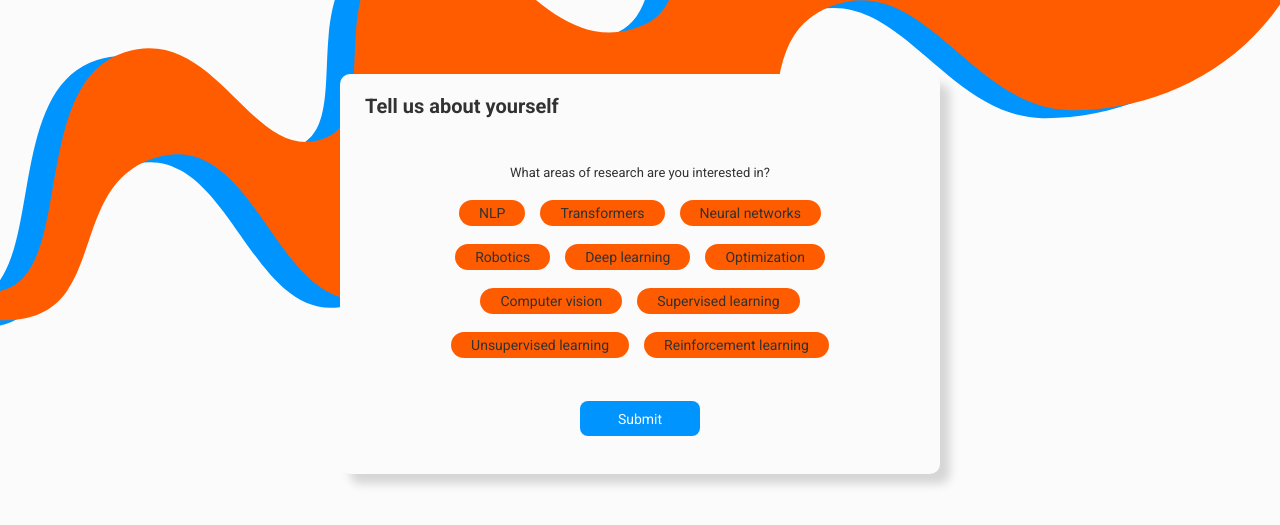
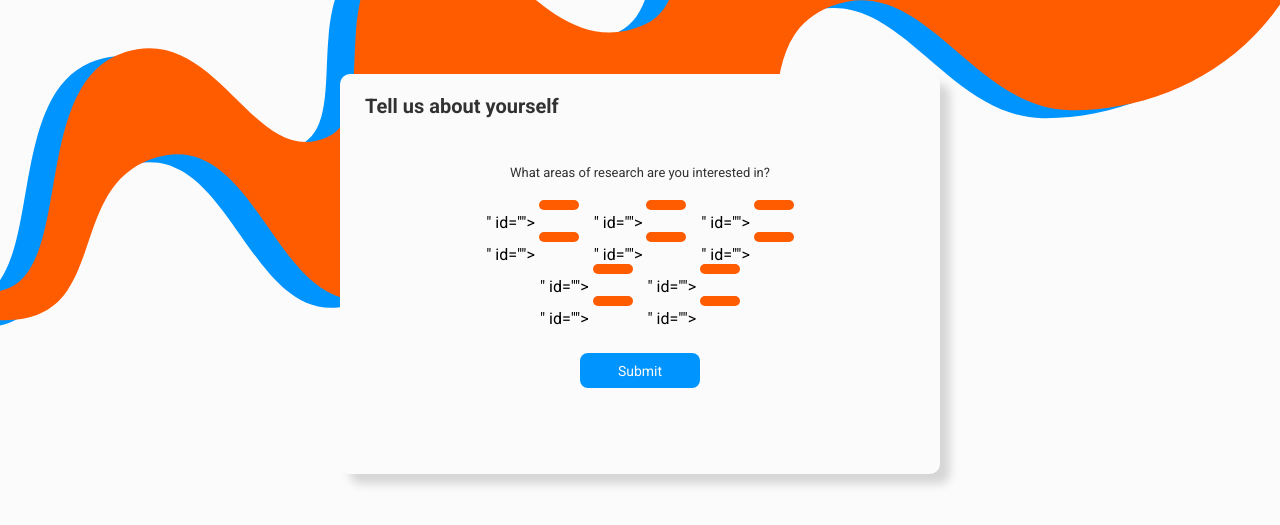
Before and after one commit to Adam-Mazur/gradientdigest, a Flask app: template templates/interests.html in a window 1280 px wide. Shown: the part 219-744 px from the top of the page. Run offline with Flask 3, Linux system fonts and the light colour scheme; the template is opened without the code that fills it: values that come from a table or form of the project are taken from there, others are empty; tables that the repository leaves empty hold one stand-in row (values such as "Sample post"); form fields are guessed from the names that the template uses; parts of the project's set-up code (start-up, migrations or seed data) failed here and were passed over.

Commit message:
Made interests form cleaner by removing FlaskForm
Interests form now uses plain HTML form
I also added some comments in the main file and fixed some minor bugs

```diff
--- a/main.py
+++ b/main.py
@@ -85,27 +85,6 @@ class SignUpForm(FlaskForm):
             return True
         return False
 
-class InterestsForm(FlaskForm):
-    field_nlp = BooleanField("NLP")
-    field_transformers = BooleanField("Transformers")
-    field_neural_networks = BooleanField("Neural networks")
-    field_robotics = BooleanField("Robotics")
-    field_deep_learning = BooleanField("Deep learning")
-    field_optimization = BooleanField("Optimization")
-    field_computer_vision = BooleanField("Computer vision")
-    field_supervised_learning = BooleanField("Supervised learning")
-    field_unsupervised_learning = BooleanField("Unsupervised learning")
-    field_reinforcement_learning = BooleanField("Reinforcement learning")
-    interests_submit = SubmitField("Submit")
-
-    def validate(self, **kwargs):
-        validators = FlaskForm.validate(self)
-        # At least one field must be selected
-        attribures = list(map(lambda x: getattr(self, x), dir(self)))
-        if validators and any(map(lambda x: isinstance(x, BooleanField) and x.data, attribures)):
-            return True
-        return False
-
 # ---------------------------------------------------------
 # Endpoints
 @app.route('/login', methods=['GET', 'POST'])
@@ -154,48 +133,53 @@ def sign_up():
 
     return render_template("sign_up.html", sign_up_form=form)
 
+# The labels for the interests page form and their tokens after text normalization
+label_to_tokens = {
+    "NLP": ["nlp"],
+    "Transformers": ["transformers"],
+    "Neural networks": ["neural", "network"],
+    "Robotics": ["robotics"],
+    "Deep learning": ["deep", "learn"],
+    "Optimization": ["optimization"],
+    "Computer vision": ["computer", "vision"],
+    "Supervised learning": ["supervised", "learn"],
+    "Unsupervised learning": ["unsupervised", "learn"],
+    "Reinforcement learning": ["reinforcement", "learn"]
+}
+
 @app.route('/interests', methods=['GET', 'POST'])
 def interests():
     if not session['email']:
         flash("You cannot access this page")
         return redirect(url_for('login'))
-    form = InterestsForm()
-    if form.validate_on_submit():
-        user = User.query.get(session['email'])
+    if request.method == 'POST':
+        at_least_one_toggled = False
         # Getting data from the form to the database
-        label_to_tokens = {
-            "NLP": ["nlp"],
-            "Transformers": ["transformers"],
-            "Neural networks": ["neural", "network"],
-            "Robotics": ["robotics"],
-            "Deep learning": ["deep", "learn"],
-            "Optimization": ["optimization"],
-            "Computer vision": ["computer", "vision"],
-            "Supervised learning": ["supervised", "learn"],
-            "Unsupervised learning": ["unsupervised", "learn"],
-            "Reinforcement learning": ["reinforcement", "learn"]
-        }
         temp_dict = dict()
-        for attr in map(lambda x: getattr(form, x), dir(form)):
-            if not isinstance(attr, BooleanField) or isinstance(attr, SubmitField):
-                continue
-            tokens = label_to_tokens[attr.label.text]
-            for token in tokens:
-                temp_dict[token] = 1 if attr.data else 0
-
-        user.vector = temp_dict
-        try:
-            db.session.commit()
-            flash("Updated interests")
+        for chip in request.form:
+            if chip != "interests_submit" and request.form[chip] == 'on':
+                at_least_one_toggled = True
+                tokens = label_to_tokens[chip]
+                for token in tokens:
+                    temp_dict[token] = 1
+        if not at_least_one_toggled:
+            flash("You must select at least one field")
+        else:
+            user = User.query.get(session['email'])
+            user.vector = temp_dict
+            try:
+                db.session.commit()
+                flash("Updated interests")
+            except:
+                db.session.rollback()
+                flash("Something went wrong, try again")
             login_user(user, remember=True)
             session['email'] = ""
             return redirect(url_for('home_page', page=1))
-        except:
-            db.session.rollback()
-            flash("Something went wrong, try again")
 
-    return render_template("interests.html", interests_form=form)
+    return render_template("interests.html", interests_form=list(label_to_tokens.keys()))
 
+# This filter is used to format dates nicely on the home page
 @app.template_filter("display_date")
 def display_date(date):
     months = [
@@ -259,6 +243,9 @@ def logout():
     flash("Logged out successfully")
     return redirect(url_for("login"))
 
+# Interest page needs seperate logout route, because after signing up the user is redirected to the interests page
+# and only after going through the form they are logged in. So if the user wants to logout from the interests page
+# Their email needs to be deleted from the session, because that's the way the server remembers them.
 @app.route('/logout-interest')
 def logout_interests():
     session['email'] = ""
--- a/templates/interests.html
+++ b/templates/interests.html
@@ -25,56 +25,55 @@
         </p>
         <div style="padding-top: 20px;"></div>
         <form action="/interests" method="POST">
-            {{ interests_form.hidden_tag() }}
             <div class="chip-row">
                 <label>
-                    {{ interests_form.field_nlp() }}
-                    <span>NLP</span>
+                    <input type="checkbox" name="{{ interests_form[0] }}" id="{{ interests_form[0] }}">
+                    <span>{{ interests_form[0] }}</span>
                 </label>
                 <label>
-                    {{ interests_form.field_transformers() }}
-                    <span>Transformers</span>
+                    <input type="checkbox" name="{{ interests_form[1] }}" id="{{ interests_form[1] }}">
+                    <span>{{ interests_form[1] }}</span>
                 </label>
                 <label>
-                    {{ interests_form.field_neural_networks() }}
-                    <span>Neural networks</span>
+                    <input type="checkbox" name="{{ interests_form[2] }}" id="{{ interests_form[2] }}">
+                    <span>{{ interests_form[2] }}</span>
                 </label>
             </div>
             <div class="chip-row">
                 <label>
-                    {{ interests_form.field_robotics() }}
-                    <span>Robotics</span>
+                    <input type="checkbox" name="{{ interests_form[3] }}" id="{{ interests_form[3] }}">
+                    <span>{{ interests_form[3] }}</span>
                 </label>
                 <label>
-                    {{ interests_form.field_deep_learning() }}
-                    <span>Deep learning</span>
+                    <input type="checkbox" name="{{ interests_form[4] }}" id="{{ interests_form[4] }}">
+                    <span>{{ interests_form[4] }}</span>
                 </label>
                 <label>
-                    {{ interests_form.field_optimization() }}
-                    <span>Optimization</span>
+                    <input type="checkbox" name="{{ interests_form[5] }}" id="{{ interests_form[5] }}">
+                    <span>{{ interests_form[5] }}</span>
                 </label>
             </div>
             <div class="chip-row">
                 <label>
-                    {{ interests_form.field_computer_vision() }}
-                    <span>Computer vision</span>
+                    <input type="checkbox" name="{{ interests_form[6] }}" id="{{ interests_form[6] }}">
+                    <span>{{ interests_form[6] }}</span>
                 </label>
                 <label>
-                    {{ interests_form.field_supervised_learning() }}
-                    <span>Supervised learning</span>
+                    <input type="checkbox" name="{{ interests_form[7] }}" id="{{ interests_form[7] }}">
+                    <span>{{ interests_form[7] }}</span>
                 </label>
             </div>
             <div class="chip-row">
                 <label>
-                    {{ interests_form.field_unsupervised_learning() }}
-                    <span>Unsupervised learning</span>
+                    <input type="checkbox" name="{{ interests_form[8] }}" id="{{ interests_form[8] }}">
+                    <span>{{ interests_form[8] }}</span>
                 </label>
                 <label>
-                    {{ interests_form.field_reinforcement_learning() }}
-                    <span>Reinforcement learning</span>
+                    <input type="checkbox" name="{{ interests_form[9] }}" id="{{ interests_form[9] }}">
+                    <span>{{ interests_form[9] }}</span>
                 </label>
             </div>
-            {{ interests_form.interests_submit() }}
+            <input id="interests_submit" name="interests_submit" type="submit" value="Submit">
         </form>
     </div>
 </div>
```
